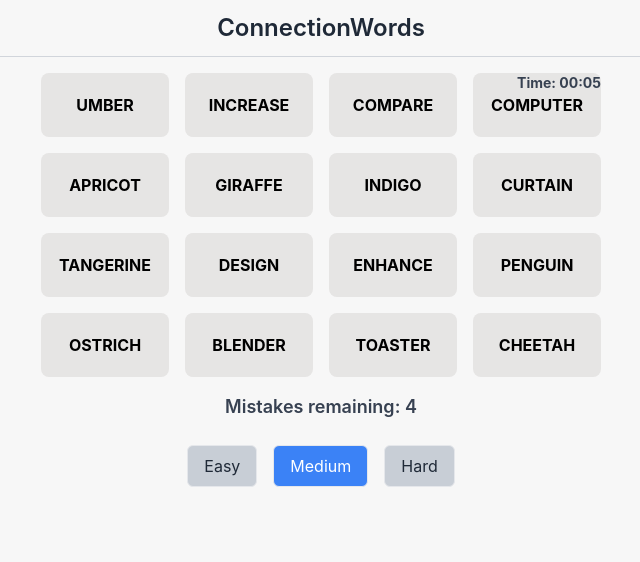
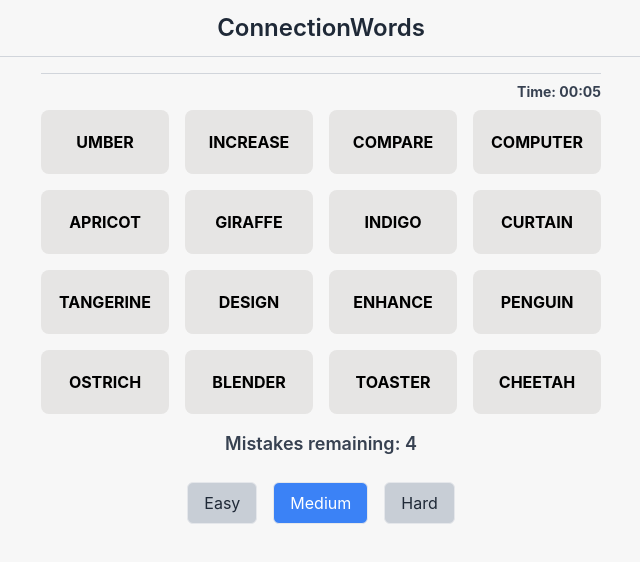
Before and after one commit to Heminyildiz/ConnectionWords, a React (Create React App) app: page / in a window 1280 px wide. Shown: the top 562 px of the page, without its empty margins (319-959 px from the left). Built offline with nearby package versions, Linux system fonts and the light colour scheme.

Commit message:
Update App.jsx

```diff
--- a/src/App.jsx
+++ b/src/App.jsx
@@ -44,7 +44,7 @@ const App = () => {
       .catch(err => console.error("JSON yüklenirken hata:", err));
   }, []);
 
-  // Kelime havuzu yüklendikten veya zorluk değiştiğinde yeni oyunu başlat
+  // Kelime havuzu yüklendiğinde veya zorluk değiştiğinde yeni oyunu başlat
   useEffect(() => {
     if (allWordPool) {
       startNewGame();
@@ -100,7 +100,7 @@ const App = () => {
     setTime(0);
   };
 
-  // Tıklama toggle'ı: Eğer kutu zaten seçiliyse, seçimi geri al; değilse ekle.
+  // Tıklama toggle'ı: zaten seçiliyse geri al, değilse ekle.
   const handleWordClick = (word) => {
     if (gameStatus !== "playing" || word.solved) return;
 
@@ -165,12 +165,14 @@ const App = () => {
         gameStatus={gameStatus}
       />
       <div className="p-4 flex flex-col items-center">
-        {/* Grid container: genişlik 35rem */}
-        <div className="w-[35rem] relative">
-          {/* Zaman sayacı: container sağ üst köşesine hizalanıyor */}
-          <div className="absolute top-0 right-0 text-gray-700 text-sm font-bold">
-            {formatTime(time)}
-          </div>
+        {/* İnce çizgi: grid container genişliği kadar (35rem) */}
+        <div className="w-[35rem] h-px bg-gray-300 mb-2"></div>
+        {/* Time sayacı: grid container'ın üstünde, sağa hizalı */}
+        <div className="w-[35rem] flex justify-end mb-2">
+          <span className="text-gray-700 text-sm font-bold">{formatTime(time)}</span>
+        </div>
+        {/* Kelime grid container */}
+        <div className="w-[35rem]">
           <div className="grid grid-cols-4 gap-4">
             {words.map(word => (
               <WordButton
@@ -182,10 +184,18 @@ const App = () => {
             ))}
           </div>
         </div>
-        {/* Hata bilgisi */}
-        <div className="mt-4 text-gray-700 text-lg font-semibold">
-          Mistakes remaining: {errorLimit - errorCount}
-        </div>
+        {/* Hata bilgisi veya New Game butonu */}
+        {gameStatus === "lost" ? (
+          <div className="mt-4">
+            <button onClick={startNewGame} className="py-2 px-4 rounded-md bg-blue-500 text-white font-bold">
+              New Game
+            </button>
+          </div>
+        ) : (
+          <div className="mt-4 text-gray-700 text-lg font-semibold">
+            Mistakes remaining: {errorLimit - errorCount}
+          </div>
+        )}
         <div className="mt-6">
           <DifficultySelector
             currentDifficulty={difficulty}
```
